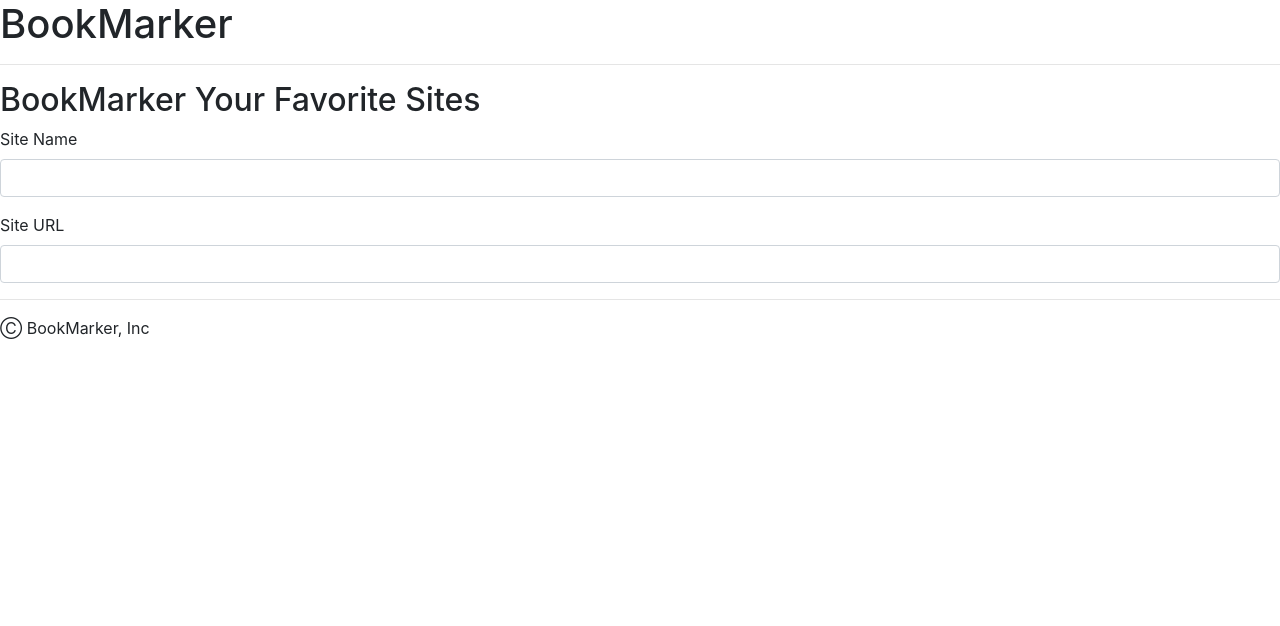
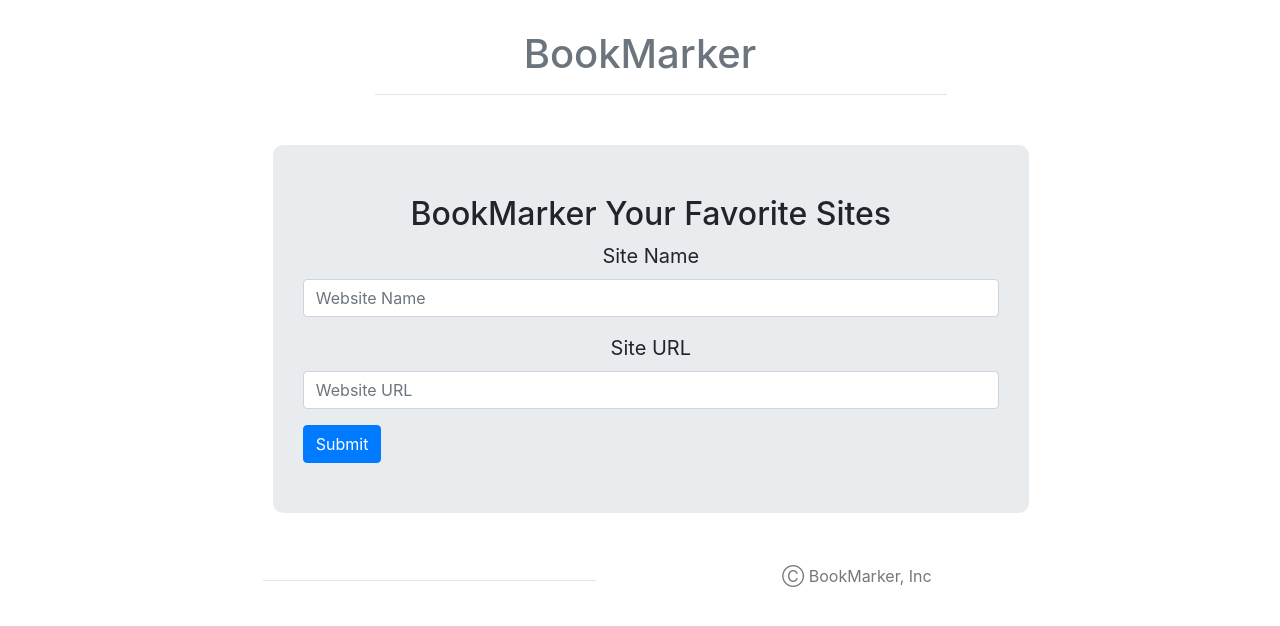
Before and after one commit to KanzariAmine/BookMarkers, a plain HTML site: page index.html in a window 1280 px wide. Drawn offline with nearby package versions, Linux system fonts and the light colour scheme.

Commit message:
Create  style of web page

```diff
--- a/index.html
+++ b/index.html
@@ -11,21 +11,27 @@
 </head>
 <body>
     <header>
-        <h1>BookMarker</h1>
+        <h1 class="title">BookMarker</h1>
     </header>
-    <hr>
+    <hr class="hr-title">
     <main>
-        <h2>BookMarker Your Favorite Sites</h2>
-        <label for="sitename">Site Name</label>
+        <h2 class="main-title">BookMarker Your Favorite Sites</h2>
+        <label class="mainlabel" for="sitename">Site Name</label>
         <div class="input-group mb-3">
-            <input type="text" class="form-control" aria-label="Default" aria-describedby="inputGroup-sizing-default">
+            <input type="text" class="form-control" aria-label="Default" aria-describedby="inputGroup-sizing-default" placeholder="Website Name">
         </div>
-        <label for="siteurl">Site URL</label>
+        <label  class="mainlabel" for="siteurl">Site URL</label>
         <div class="input-group mb-3">
-            <input type="text" class="form-control" aria-label="Default" aria-describedby="inputGroup-sizing-default">
+            <input type="text" class="form-control" aria-label="Default" aria-describedby="inputGroup-sizing-default" placeholder="Website URL">
         </div>
+        <input class="btn btn-primary" type="submit" value="Submit">
     </main>
-    <hr>
+    <div class="row marketing">
+        <div class="col-lg-12">
+            <div id="bookmarksResults">
+            </div>
+     </div>
+    <hr class="hr-footer">
     <footer>
         <p>&#9400; BookMarker, Inc</p>
     </footer>
--- a/style/style.css
+++ b/style/style.css
@@ -1,4 +1,46 @@
 *{
     margin:0;
-    padding:0;
+    padding:0px;
+
 }
+body{
+    margin: 0 100px;
+}
+.title{
+    text-align:center;
+    font-family: inherit;
+    color:#6c757d;
+   margin-top:30px;
+}
+.hr-title{
+    width:53%;
+   margin-left:275px;
+}
+main{
+    border-radius:10px;
+    background-color:#e9ecef;
+    display:block;
+    margin:50px 100px;
+    padding:50px 30px;
+    width: 70%;
+    margin-left: 16%;
+
+}
+.main-title{
+    text-align: center;
+    font-family: inherit;
+}
+.mainlabel{
+    display: block;
+    text-align:center;
+    font-size:20px;
+}
+.hr-footer{
+    width: 30%;
+    margin-left: 178px;
+    color: #777;
+}
+p{
+    margin-left: 186px;
+    color:#777
+}
```
Also changed, not shown: 1 other file.
